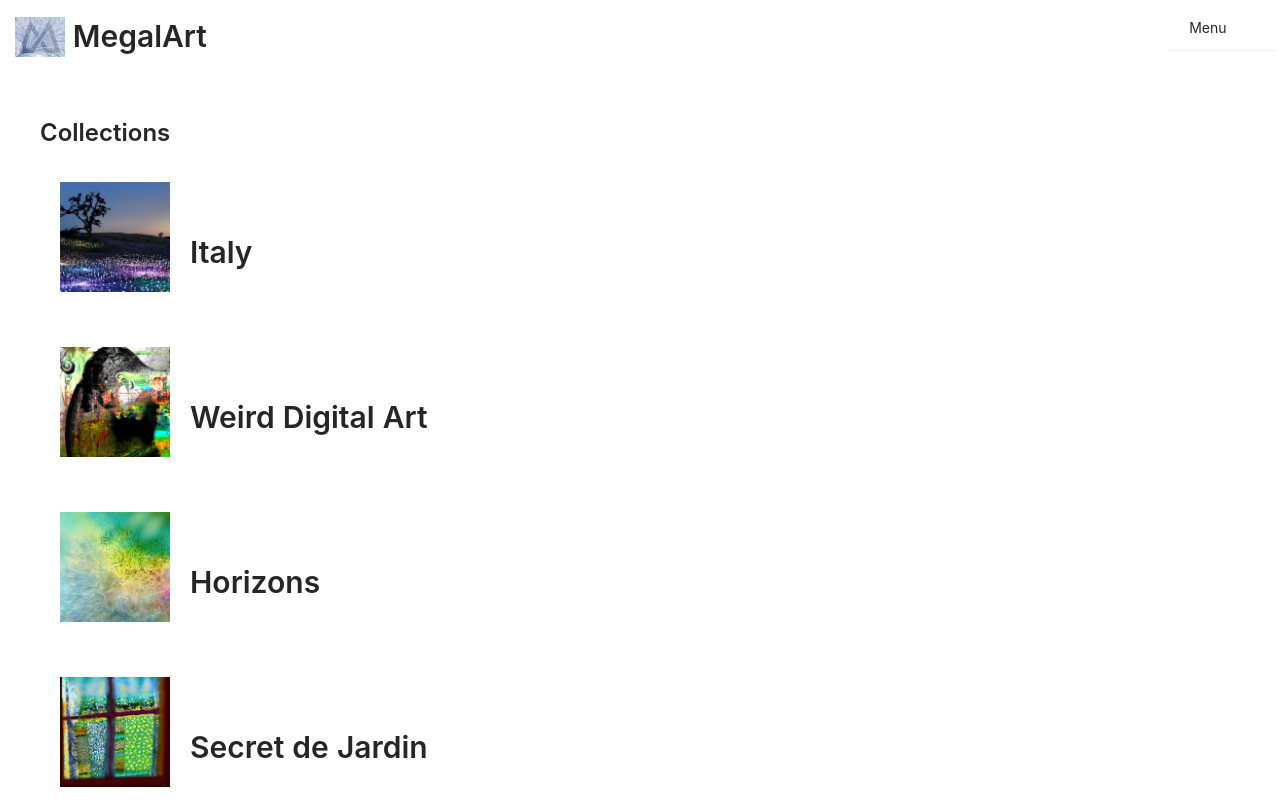
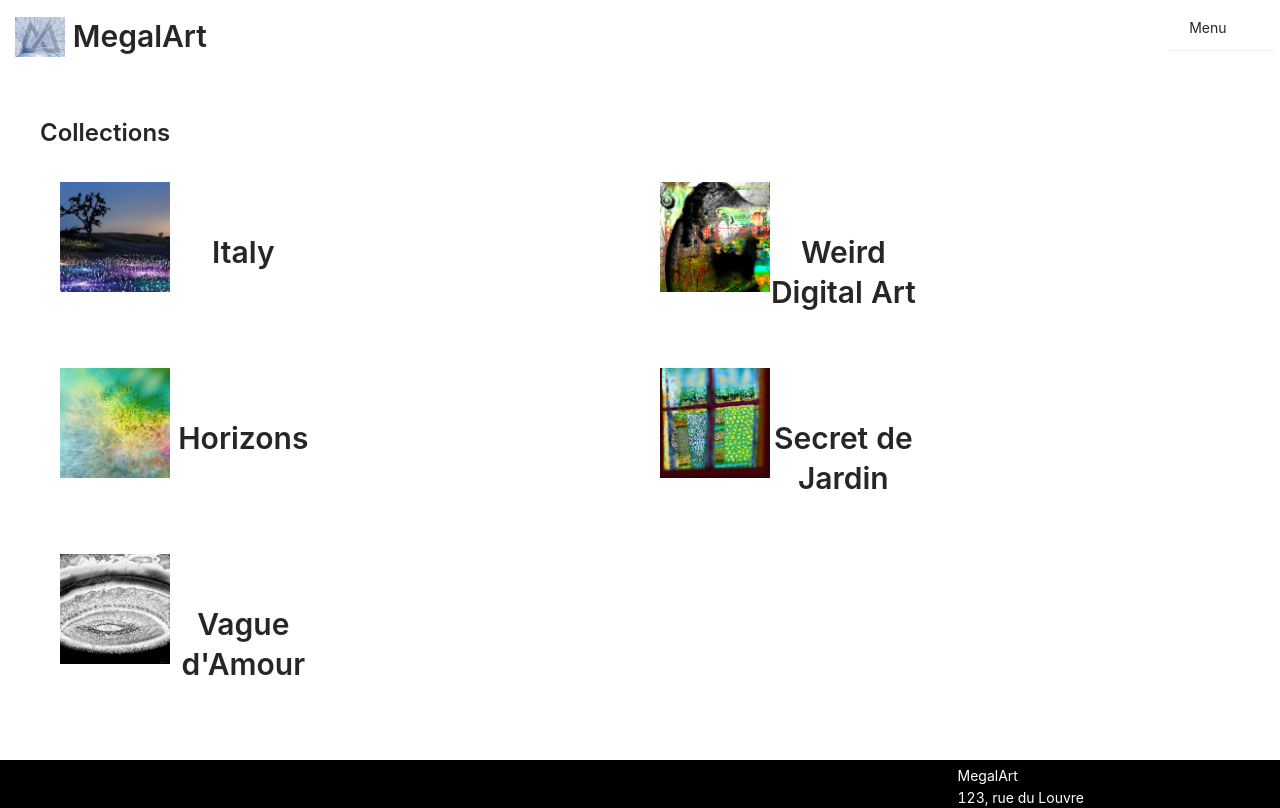
Before and after one commit to rodolpheaymard/molitorproject, a React (Create React App) app: page /collections in a window 1280 px wide. Shown: the top 808 px of the page. Built offline with nearby package versions, Linux system fonts and the light colour scheme.

Commit message:
page collecitons sur 2 colonnes

```diff
--- a/src/assets/css/Mg.css
+++ b/src/assets/css/Mg.css
@@ -155,6 +155,10 @@
   padding: 40px 40px 40px 40px ;
 }
 
+.MgBlockCollectionsRow {
+  width : 100%;
+}
+
 .MgBlockCollection {
  display: flex;
  justify-content: center; /* align horizontal */
@@ -171,4 +175,5 @@
 
 .MgBlockCollectionText {
   padding: 60px 10px 10px 10px ;
+  width : 80%
 }
--- a/src/components/MgBlockCollection.js
+++ b/src/components/MgBlockCollection.js
@@ -29,16 +29,15 @@ class MgBlockCollection extends MgComponent {
     //    </div>;
 
     return (<div className='MgBlockCollection MgAlignCenter'>
-             <Row >
-                <Col>
+             <Row className='MgBlockCollectionsRow'>
+                <Col span={4}>
                 <Title level={2} onClick={this.handleClick} >
                 <img src={this.collection.GetMediaUrl()} alt={this.collection.title}></img></Title>
                 </Col>
-                 <Col className='MgBlockCollectionText'>
-                 <Title level={2} onClick={this.handleClick} >
-                 {this.collection.title}
-                 </Title>
-                 </Col></Row>
+                 <Col span={8} className='MgBlockCollectionText'>
+                 <Title level={2} onClick={this.handleClick}>{this.collection.title}</Title>
+                 </Col>
+                 </Row>
             </div>   );
   }
 }
--- a/src/components/MgBlockCollections.js
+++ b/src/components/MgBlockCollections.js
@@ -4,6 +4,7 @@ import 'antd/dist/antd.css';
 import MgComponent from './MgComponent';
 import { Typography, Col, Row } from 'antd';
 import MgBlockCollection from './MgBlockCollection';
+import { MtToPairArray } from '../utils/MtTools';
 const { Title } = Typography;
 
 class MgBlockCollections extends MgComponent {
@@ -33,7 +34,17 @@ class MgBlockCollections extends MgComponent {
   }
 
   desktopRender() {
-    return this.mobileRender();
+    // rendu 2 colonnes
+    let pairs = MtToPairArray(this.collections);
+    const listCollections = pairs.map((pair) => {
+      return  <Row key={pair.left.id} className='MgBlockCollectionsRow'>
+               <Col span={12}><MgBlockCollection key={pair.left.id} collection={pair.left}/></Col>
+               <Col span={12}><MgBlockCollection key={(pair.right!==null ? pair.right.id : "none")} collection={pair.right}/></Col>
+              </Row>
+    });
+    return (<div className='MgBlockCollections'><Title level={3}>Collections</Title>
+               {listCollections}
+            </div>  );
   }
 
   mobileRender() {
@@ -41,10 +52,9 @@ class MgBlockCollections extends MgComponent {
         const listCollections = this.collections.map((collec) => {
             return  <Row key={collec.id}><Col span={24}><MgBlockCollection key={collec.id} collection={collec}/></Col></Row>
           });
-          return (<div className='MgBlockCollections'><Title level={3} >Collections</Title>
+          return (<div className='MgBlockCollections'><Title level={3}>Collections</Title>
                      {listCollections}
                   </div>  );
-
 }
 
 }
```
Also changed, not shown: src/assets/data/sample_catalog.json.
